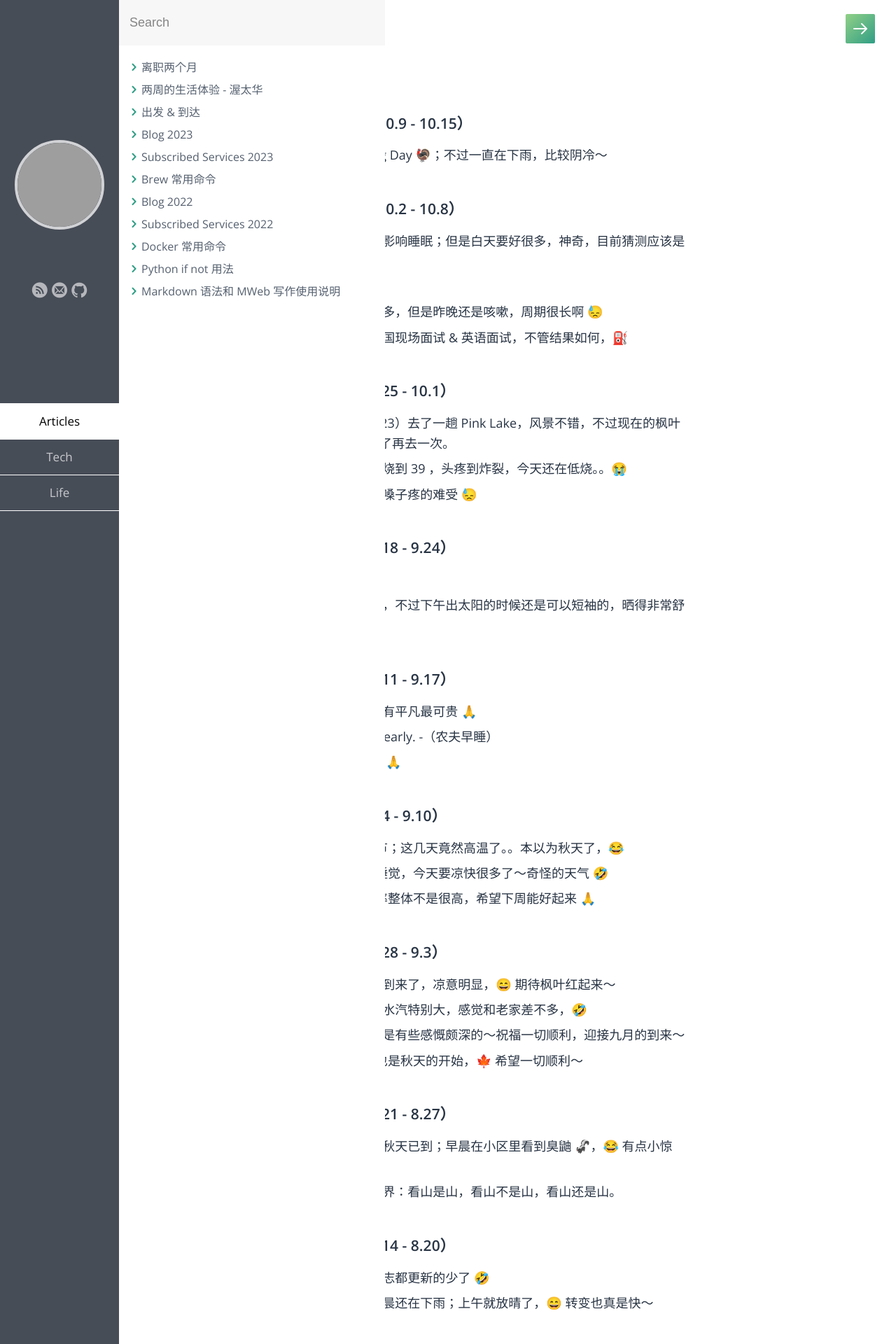
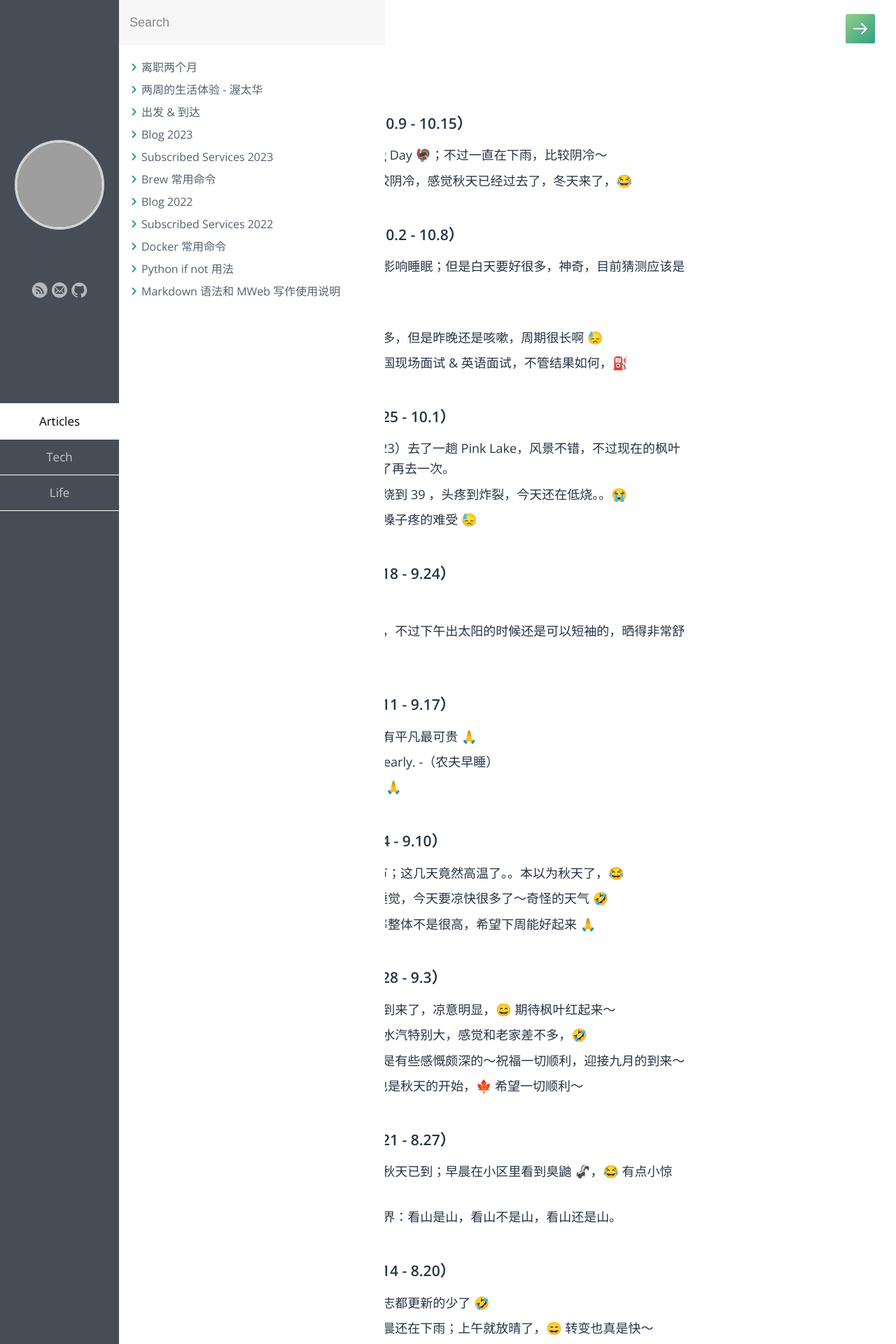
Before and after one commit to samxupeiran/samxupeiran.github.io, a Jekyll site: the page built from _posts/life/2023-01-03-my-blog.md, in a window 1280 px wide. Shown: the top 1920 px of the page at 70% size. Built offline with Jekyll 4.4.1, drawn with Linux system fonts in a browser that asks for light colours; some web fonts are replaced; some of the changed text lies outside the part shown; grey boxes are pictures that could not be loaded.

Commit message:
feat: add weekly blog 10.11

```diff
--- a/_posts/life/2023-01-03-my-blog.md
+++ b/_posts/life/2023-01-03-my-blog.md
@@ -8,6 +8,7 @@ tags: Blog
 
 - ### 2023 年 10 月 第 2 周（10.9 - 10.15）
      - 10.9 Happy Thanksgiving Day 🦃；不过一直在下雨，比较阴冷～
+     - 10.11 最近一直在下雨比较阴冷，感觉秋天已经过去了，冬天来了，😂
 
 - ### 2023 年 10 月 第 1 周（10.2 - 10.8）
      - 10.2 晚上依旧咳嗽，非常影响睡眠；但是白天要好很多，神奇，目前猜测应该是复🐑～
```
